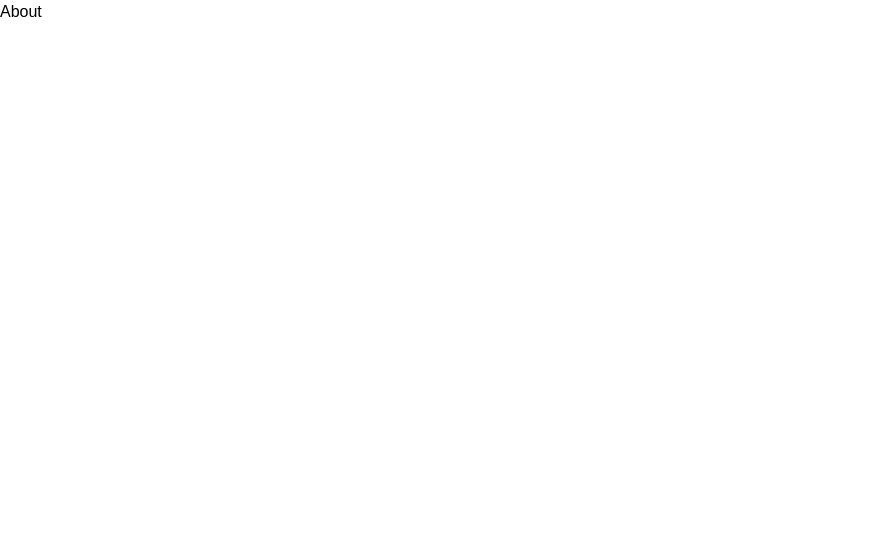
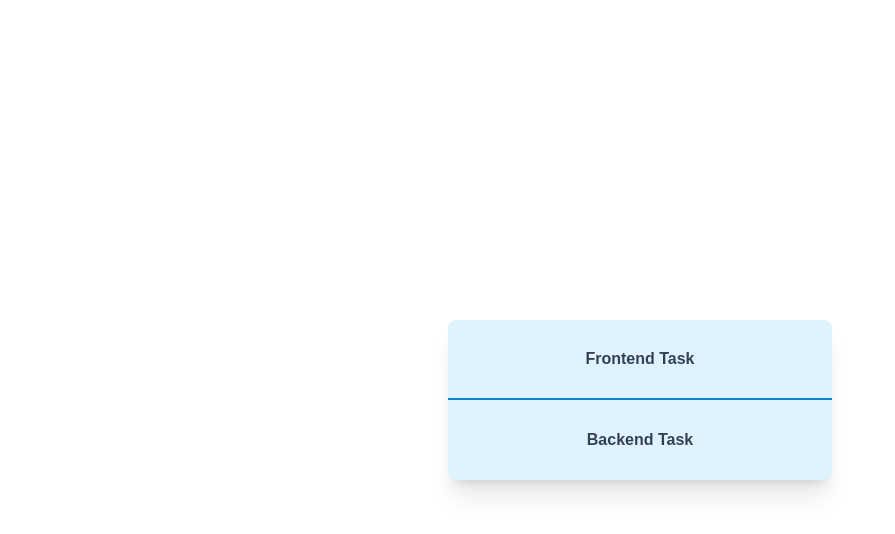
Before and after one commit to AVDiv/gems-intern-task-site, a Next.js app: page / in a window 1280 px wide. Shown: the top 534 px of the page, without its empty margins (0-895 px from the left). Built offline with nearby package versions, Linux system fonts and the light colour scheme.

Commit message:
Landing page update

```diff
--- a/pages/index.tsx
+++ b/pages/index.tsx
@@ -1,3 +1,16 @@
+import Link from "next/link"
+
 export default function Home() {
-  return <div>About</div>
+  return (
+  <div className="flex justify-center items-center w-screen h-screen">
+    <div className="h-40 bg-sky-100 text-slate-700 font-semibold max-w-xl w-96 rounded-lg shadow-xl">
+      <div className="w-full h-1/2 flex items-center justify-center border-b-2 border-sky-600">
+        <Link href="/frontend">Frontend Task</Link>
+      </div>
+      <div className="w-full h-1/2 flex items-center justify-center">
+        <Link href="/backend">Backend Task</Link>
+      </div>
+    </div>
+  </div>
+  )
 }
```
